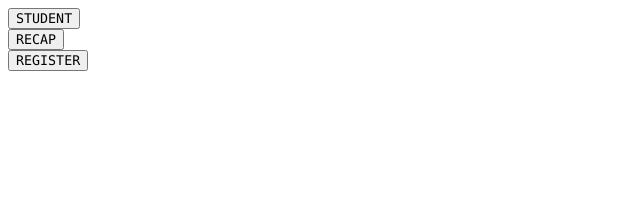
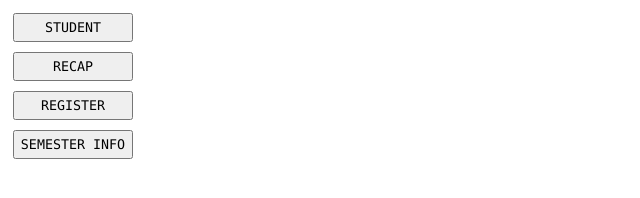
Before and after one commit to mustan-ali/Semester-Course-Performance, a website: page app/views/index.html in a window 1280 px wide. Shown: the whole page, without its empty margins (0-640 px from the left). Drawn offline with Linux system fonts and the light colour scheme; no server answers; files whose address does not match are found by name.

Commit message:
added endpoint for Semester Info

```diff
--- a/app/index.js
+++ b/app/index.js
@@ -46,4 +46,9 @@ app
     res.status(200).json(result);
   })
 
+  .get("/semesterinfo", async (req, res) => {
+    const result = await req.conn.execute(`SELECT semester, year FROM recap GROUP BY semester, year ORDER BY year`);
+    res.status(200).json(result);
+  })
+
   .listen(PORT, () => console.log(`Listening on http://localhost:${PORT}`));
--- a/app/views/index.html
+++ b/app/views/index.html
@@ -16,6 +16,12 @@
             border-collapse: collapse;
             border: 1px solid #ff0000;
             padding: 2px 6px;
+        }
+
+        button {
+            width: 120px;
+            padding: 5px;
+            margin: 5px;
         }
 
         a:visited {
@@ -238,6 +244,37 @@
 </div>
 -->
 
+<div x-data="{
+  showTable: false,
+  metaData: [], semesterinfo: [],
+  getSemesterInfo() {
+    fetch('/semesterinfo')
+      .then(response => response.json())
+      .then(json => {
+        this.semesterinfo = json.rows;
+        console.log(this.semesterinfo);
+      });
+  }
+}" x-init="getSemesterInfo()">
+
+    <button @click="showTable = !showTable">SEMESTER INFO</button>
+
+    <div x-show="showTable">
+        <table>
+            <tr>
+                <th>SEMESTER</th>
+                <th>YEAR</th>
+            </tr>
+            <template x-for="si in semesterinfo">
+                <tr>
+                    <td x-text="si[0]"></td>
+                    <td x-text="si[1]"></td>
+                </tr>
+            </template>
+        </table>
+    </div>
+</div>
+
 </body>
 
 </html>
```
